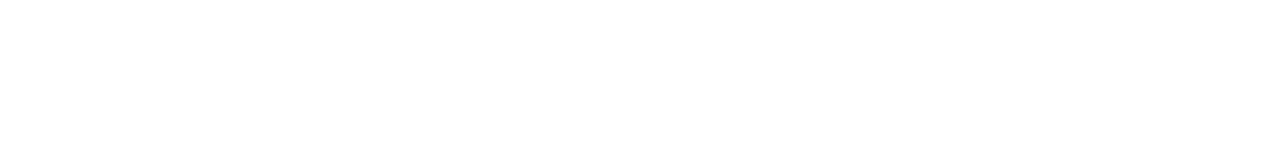
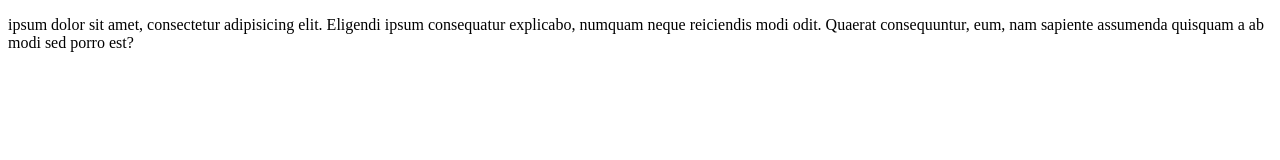
Before and after one commit to kbenito/gitPruebas, a plain HTML site: page index.html in a window 1280 px wide. Drawn offline with Linux system fonts and the light colour scheme.

Commit message:
agreagando titulo y parafo

```diff
--- a/index.html
+++ b/index.html
@@ -4,9 +4,9 @@
     <meta charset="UTF-8">
     <meta http-equiv="X-UA-Compatible" content="IE=edge">
     <meta name="viewport" content="width=device-width, initial-scale=1.0">
-    <title>Document</title>
+    <title>Inicio</title>
 </head>
 <body>
-
+    <p>ipsum dolor sit amet, consectetur adipisicing elit. Eligendi ipsum consequatur explicabo, numquam neque reiciendis modi odit. Quaerat consequuntur, eum, nam sapiente assumenda quisquam a ab modi sed porro est?</p>
 </body>
 </html>
```
